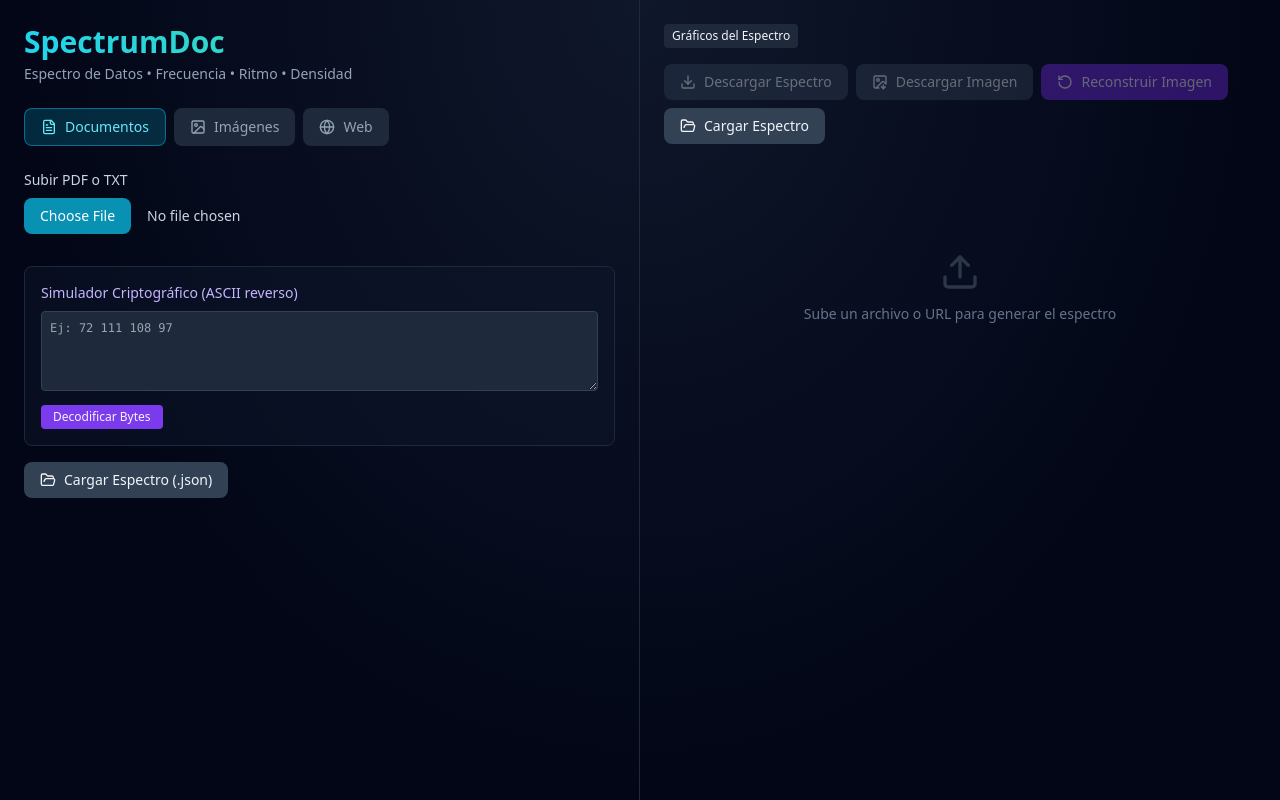
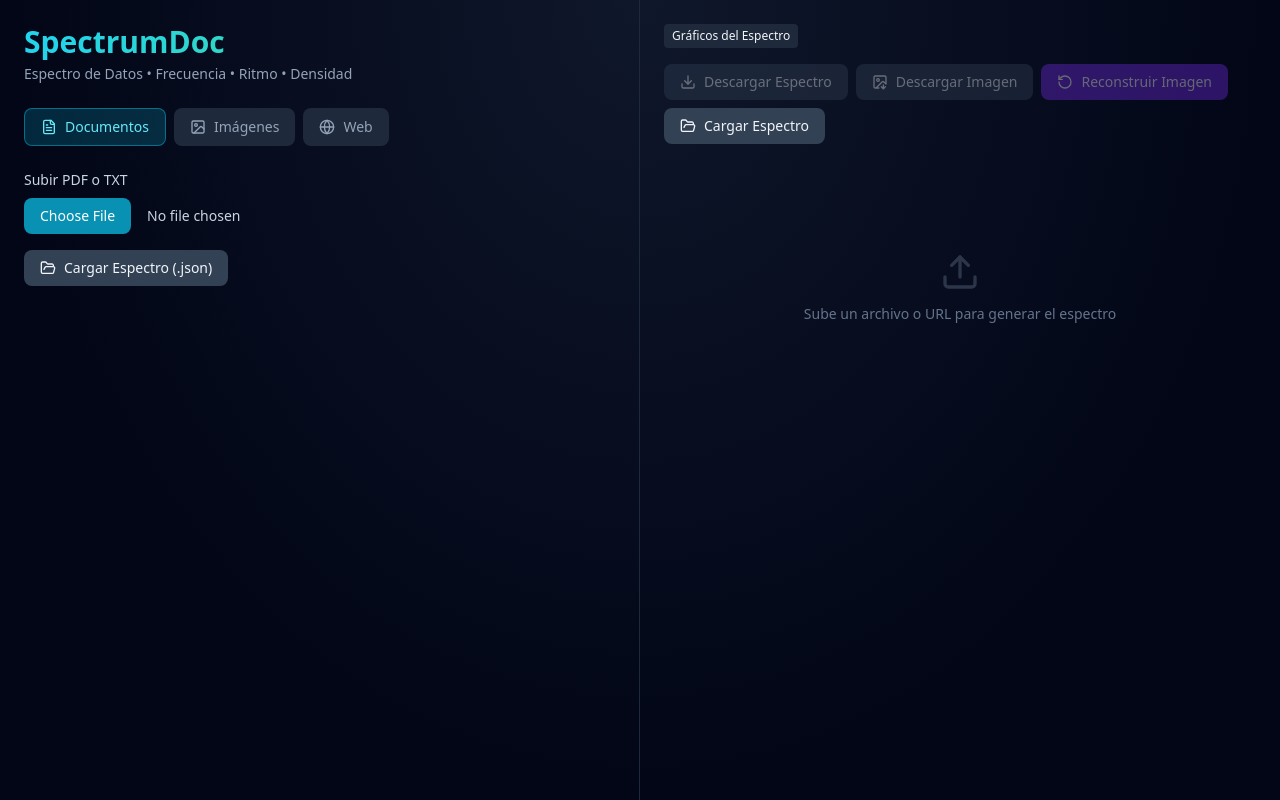
Before and after one commit to jfogpt-beep/spectrumdoc, a Next.js app: page / in a window 1280 px wide. Built offline with nearby package versions, Linux system fonts and the light colour scheme.

Commit message:
Remove cryptographic simulator

```diff
--- a/src/app/page.tsx
+++ b/src/app/page.tsx
@@ -20,7 +20,6 @@ export default function Home() {
   const [spectrum, setSpectrum] = useState<SpectrumData | null>(null);
   const [decoded, setDecoded] = useState("");
   const [url, setUrl] = useState("");
-  const [bytesInput, setBytesInput] = useState("");
 
   const processFile = async (file: File | null, isUrl = false) => {
     if (!file && !isUrl) return;
@@ -64,15 +63,6 @@ export default function Home() {
     } finally {
       setLoading(false);
       setStatus("");
-    }
-  };
-
-  const decodeBytes = () => {
-    try {
-      const nums = bytesInput.split(/[\s,]+/).map(Number).filter((n) => !isNaN(n) && n >= 0 && n <= 255);
-      setDecoded(String.fromCharCode(...nums) || "Sin caracteres válidos");
-    } catch {
-      setDecoded("Entrada inválida");
     }
   };
 
@@ -325,19 +315,6 @@ export default function Home() {
           </div>
         )}
 
-        <div className="mt-8 p-4 bg-slate-900/50 rounded-lg border border-slate-800">
-          <h3 className="text-sm font-medium text-violet-300 mb-2">Simulador Criptográfico (ASCII reverso)</h3>
-          <textarea
-            value={bytesInput}
-            onChange={(e) => setBytesInput(e.target.value)}
-            placeholder="Ej: 72 111 108 97"
-            className="w-full h-20 bg-slate-800 border border-slate-700 rounded p-2 text-xs font-mono"
-          />
-          <button onClick={decodeBytes} className="mt-2 px-3 py-1 bg-violet-600 hover:bg-violet-500 rounded text-xs">
-            Decodificar Bytes
-          </button>
-        </div>
-
         {/* Cargar espectro siempre visible */}
         <div className="mt-4">
           <label className="flex items-center gap-2 px-4 py-2 bg-slate-700 hover:bg-slate-600 rounded-lg text-sm cursor-pointer w-fit">
```
